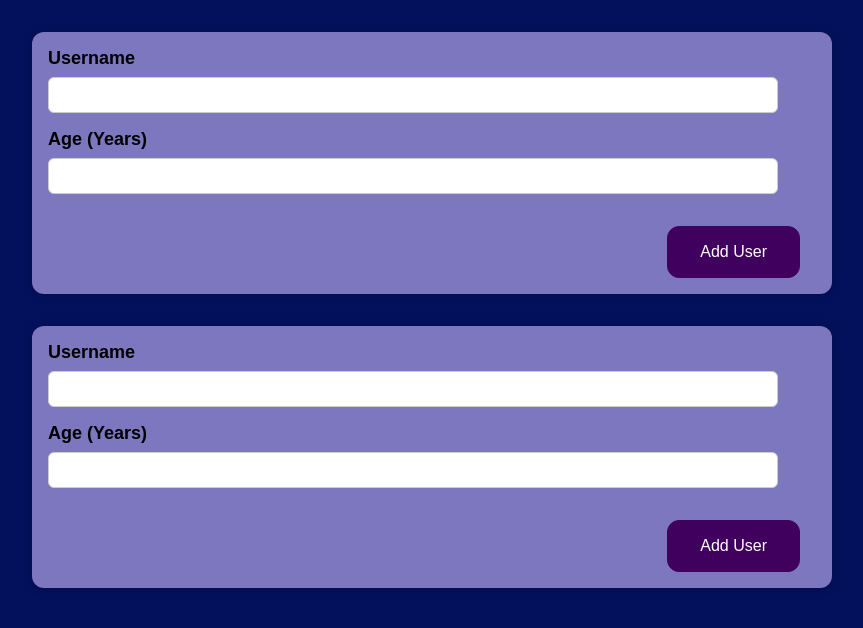
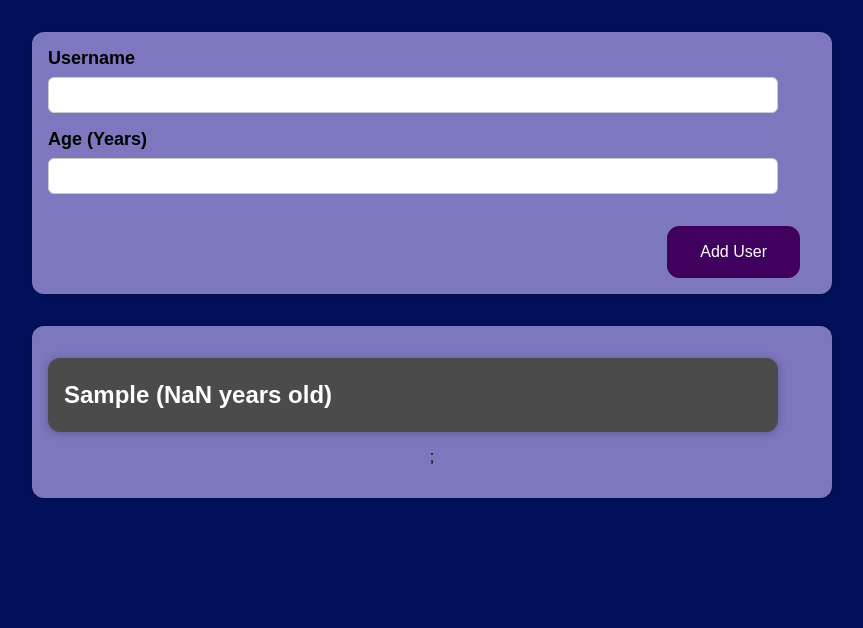
Before and after one commit to GuilhermeSenna/React-Maximilian-Course, a React (Create React App) app in the folder 04 - Form with Modal/form-with-modal/: page / in a window 1280 px wide. Both pictures are taken after typing "Sample", "Sample" into the empty fields and a click on the button "Add User". Shown: the top 628 px of the page, without its empty margins (208-1071 px from the left). Built offline with nearby package versions, Linux system fonts and the light colour scheme; the HTML template or start-up script is replaced by a standard one.

Commit message:
Props working, styles fixed

```diff
--- a/04 - Form with Modal/form-with-modal/src/App.js
+++ b/04 - Form with Modal/form-with-modal/src/App.js
@@ -1,15 +1,26 @@
+import React, { useState } from 'react';
 import UserForm from "./components/UserForm";
 import './App.css'
 import Card from "./components/Card";
+import UserList from './components/UserList';
 
 const App = () => {
+
+  const [users, setUser] = useState([])
+
+  const addUserHandler = user => {
+    setUser(prevUsers => {
+      return [...prevUsers, user]
+    })
+  }
+
   return (
     <div>
       <Card>
-        <UserForm />
+        <UserForm onSaveUser={addUserHandler} />
       </ Card>
       <Card>
-        <UserForm />
+        <UserList users={users} />
       </ Card>
     </div>
   );
--- a/04 - Form with Modal/form-with-modal/src/components/Card.js
+++ b/04 - Form with Modal/form-with-modal/src/components/Card.js
@@ -4,7 +4,7 @@ import './Card.css'
 const Card = props => {
     const classes = 'card ' + props.className;
 
-    return <div className='card' style={{
+    return <div className={classes} style={{
         backgroundColor: props.color || ''
     }}> {props.children}</div >
 }
--- /dev/null
+++ b/04 - Form with Modal/form-with-modal/src/components/UserDesc.css
@@ -0,0 +1,8 @@
+.user {
+    display: flex;
+    justify-content: space-between;
+    align-items: center;
+    padding: 0.2rem 1rem;
+    margin: 1rem 0;
+    background-color: #4b4b4b;
+  }
--- a/04 - Form with Modal/form-with-modal/src/components/UserDesc.js
+++ b/04 - Form with Modal/form-with-modal/src/components/UserDesc.js
@@ -1,5 +1,14 @@
+import Card from "./Card";
+import './UserDesc.css'
+
 const UserDesc = props => {
-
+    return (
+        <li>
+            <Card className="user">
+                <h2>{`${props.username} (${props.age} years old)`}</h2>
+            </Card>
+        </li>
+    )
 }
 
 export default UserDesc;
--- a/04 - Form with Modal/form-with-modal/src/components/UserForm.js
+++ b/04 - Form with Modal/form-with-modal/src/components/UserForm.js
@@ -1,7 +1,7 @@
 import React, { useState } from 'react';
 import './UserForm.css'
 
-const UserForm = () => {
+const UserForm = props => {
 
     const [username, setUsername] = useState('');
     const [age, setAge] = useState('');
@@ -20,9 +20,12 @@ const UserForm = () => {
         event.preventDefault();
 
         const formData = {
+            id: Math.random().toString(),
             username: username,
             age: +age
         }
+
+        props.onSaveUser(formData);
 
         setUsername('');
         setAge('');
--- /dev/null
+++ b/04 - Form with Modal/form-with-modal/src/components/UserList.css
@@ -0,0 +1,8 @@
+.user-list{
+    list-style: none;
+    padding: 0;
+}
+
+.user-list h2{
+    color: white;
+}
--- a/04 - Form with Modal/form-with-modal/src/components/UserList.js
+++ b/04 - Form with Modal/form-with-modal/src/components/UserList.js
@@ -1,4 +1,5 @@
 import UserDesc from "./UserDesc";
+import './UserList.css'
 
 const UserList = props => {
 
@@ -7,9 +8,12 @@ const UserList = props => {
     }
 
     return (
-        <ul>
+        <ul className="user-list">
             {props.users.map(user => (
-                <UserDesc />
+                <UserDesc
+                    key={user.id}
+                    username={user.username}
+                    age={user.age} />
             ))};
         </ul>
     );
```
